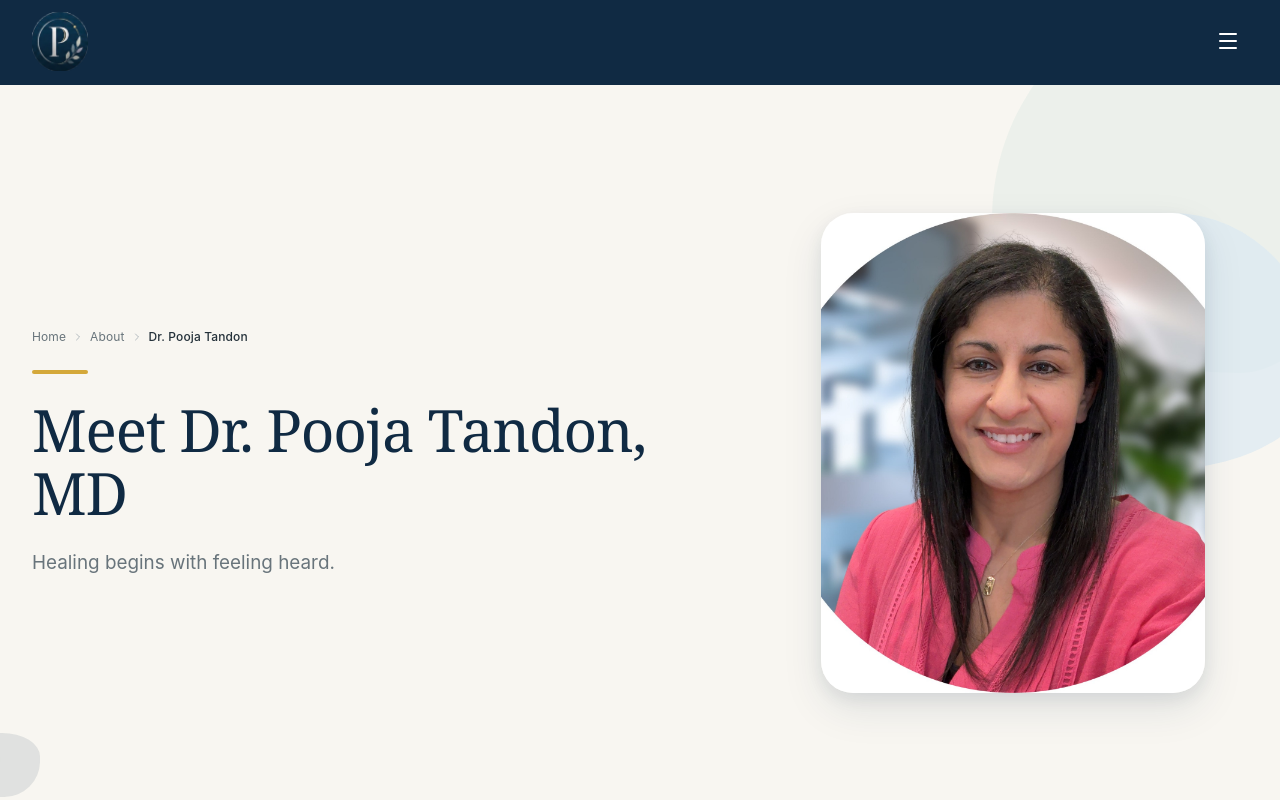
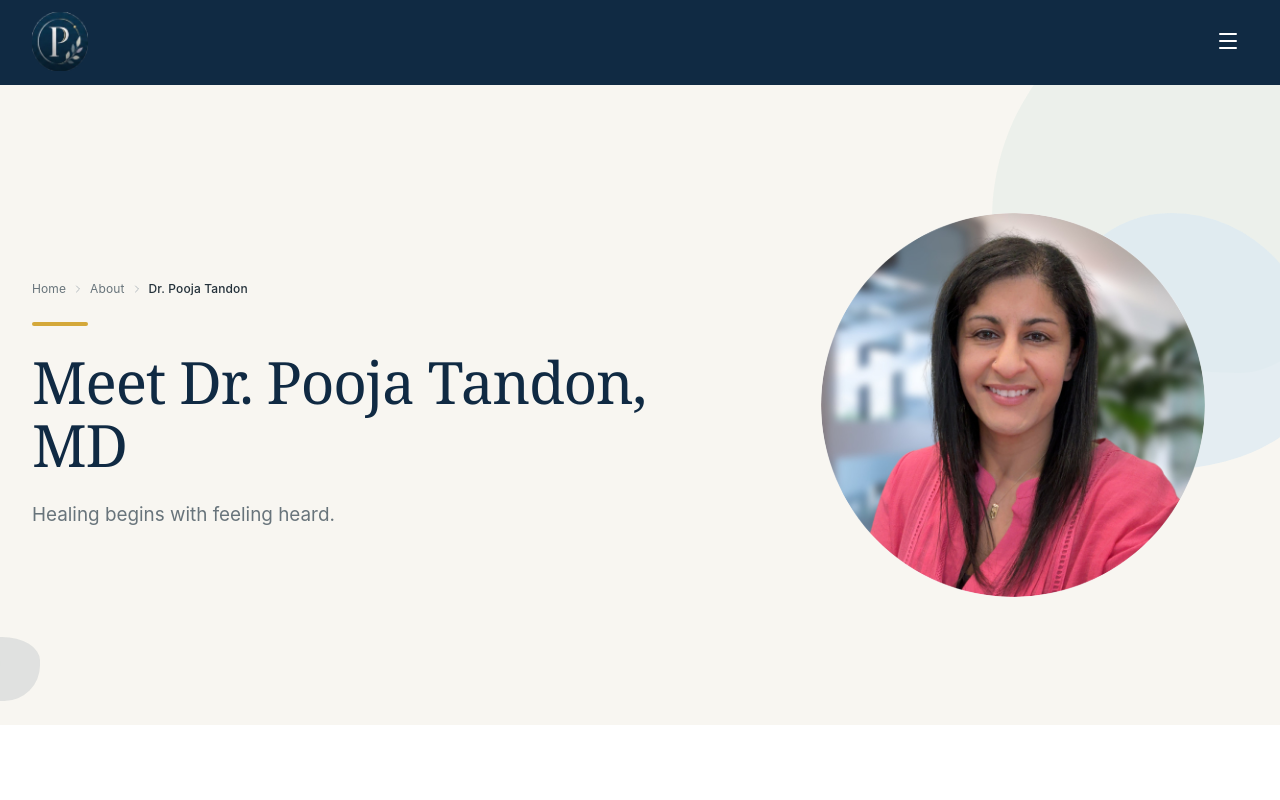
Before and after one commit to Shubham-code05/Paramount-Psychiatry, a React (Vite) app in the folder client/: page /about/dr-pooja-tandon in a window 1280 px wide. Shown: the top 800 px of the page. Built offline with nearby package versions, Linux system fonts and the light colour scheme.

Commit message:
Initial commit

```diff
--- a/client/src/components/dr-tandon/DrHero.jsx
+++ b/client/src/components/dr-tandon/DrHero.jsx
@@ -42,12 +42,12 @@
           initial={shouldReduceMotion ? false : { opacity: 0, scale: 0.97 }}
           animate={{ opacity: 1, scale: 1 }}
           transition={{ duration: 0.7, ease: [0.16, 1, 0.3, 1] }}
-          className="relative mx-auto aspect-4/5 w-full max-w-sm lg:col-span-5"
+          className="relative mx-auto aspect-square w-full max-w-sm lg:col-span-5"
         >
           <img
             src={DrPooja}
             alt="Dr. Pooja Tandon, MD"
-            className="h-full w-full rounded-4xl object-cover shadow-elevated"
+            className="h-full w-full rounded-full object-cover"
           />
         </motion.div>
       </div>
```
